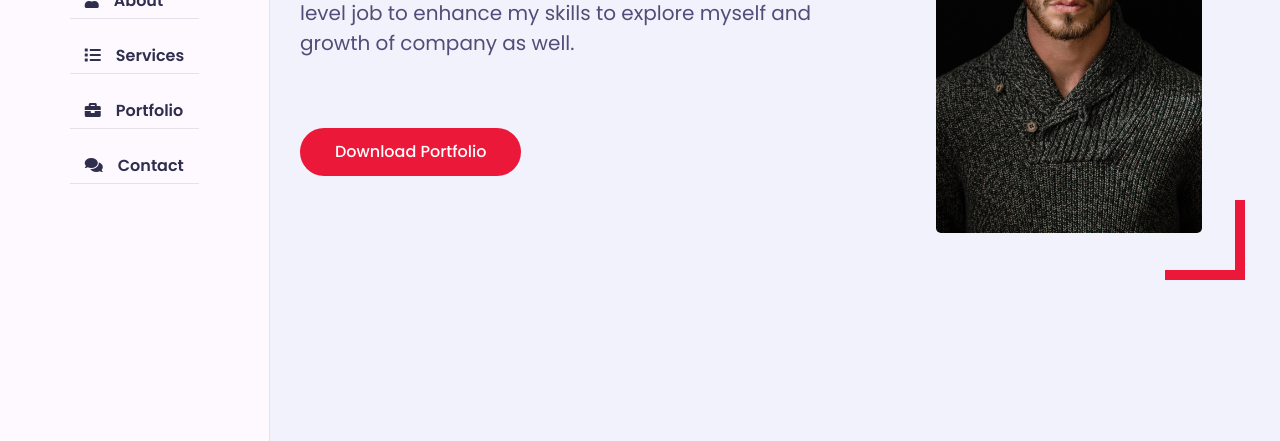
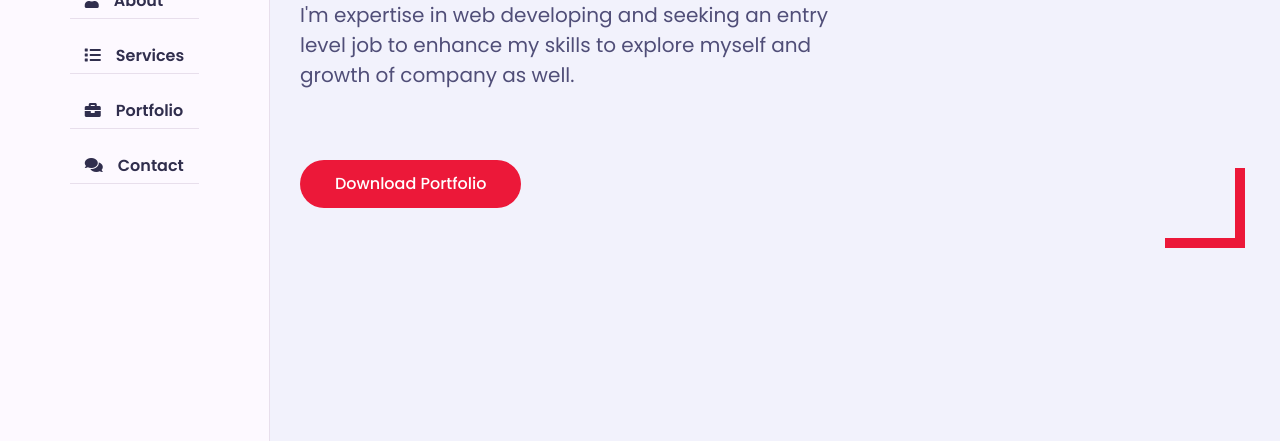
Before and after one commit to shiningsuraj/my-portfolio, a plain HTML site: page index.html in a window 1280 px wide. Shown: the part 359-800 px from the top of the page. Drawn offline with nearby package versions, Linux system fonts and the light colour scheme; a web font is replaced by a local one.

Commit message:
Update index.html

```diff
--- a/index.html
+++ b/index.html
@@ -105,7 +105,7 @@
                 <a href="#" class="btn">Download Portfolio</a>
               </div>
               <div class="home-img padd-15">
-                <img src="images/hero.jpg" alt="" />
+                <img src="" alt="" />
               </div>
             </div>
           </div>
```
